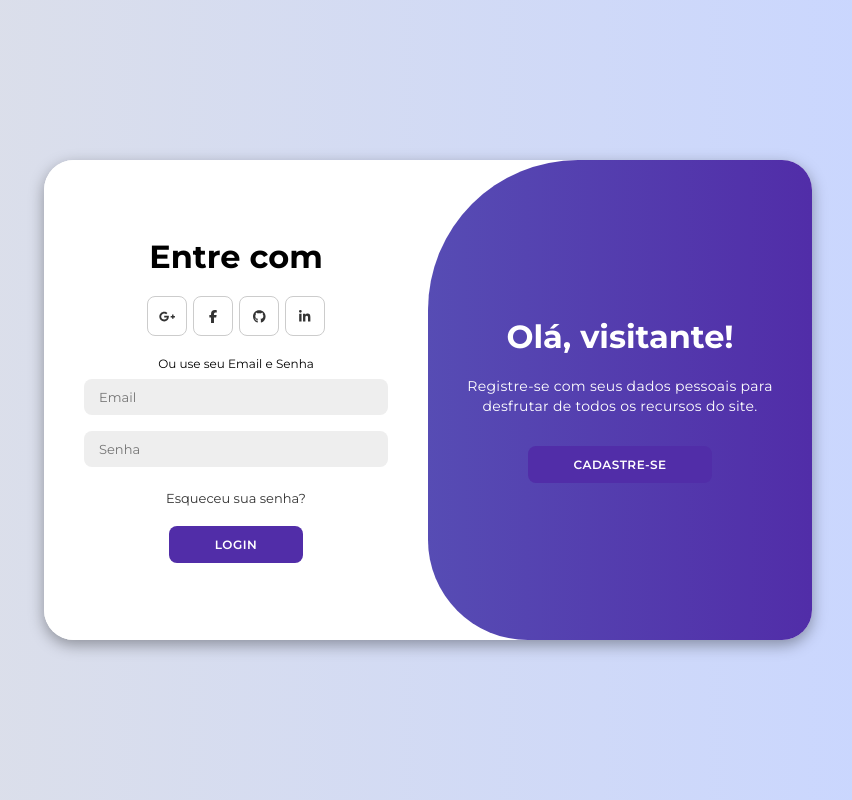
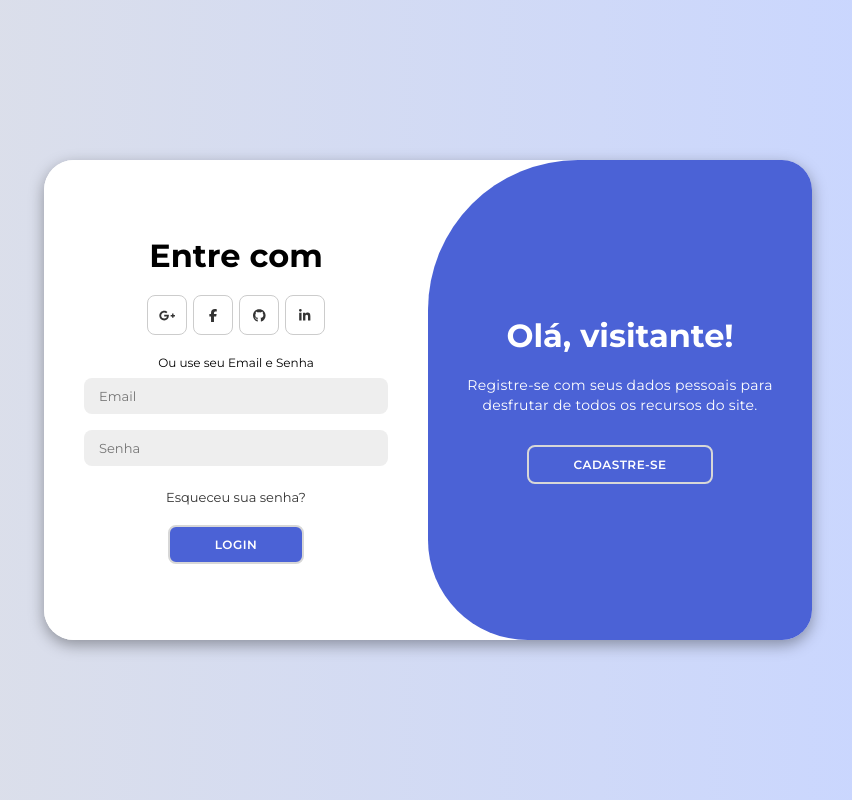
Before and after one commit to RafaelTome22/TCC-ETEC-JARAGUA, a React (Create React App) app in the folder projeto-react/: page / in a window 1280 px wide. Shown: the top 800 px of the page, without its empty margins (372-1224 px from the left). Built offline with nearby package versions, Linux system fonts and the light colour scheme; no server answers.

Commit message:
arrumando estilos

```diff
--- a/projeto-react/src/styles/cad.css
+++ b/projeto-react/src/styles/cad.css
@@ -48,11 +48,11 @@ body {
 }
 
 .container button {
-    background-color: #512da8;
+    background-color: #4B62D6;
     color: #fff;
     font-size: 12px;
     padding: 10px 45px;
-    border: 1px solid transparent;
+    border: 2px solid #D7D7D7;
     border-radius: 8px;
     font-weight: 600;
     letter-spacing: 0.5px;
@@ -162,9 +162,8 @@ body {
 }
 
 .toggle {
-    background-color: #512da8;
+    background-color: #4B62D6;
     height: 100%;
-    background: linear-gradient(to right, #5c6bc0, #512da8);
     color: #fff;
     position: relative;
     left: -100%;
```
